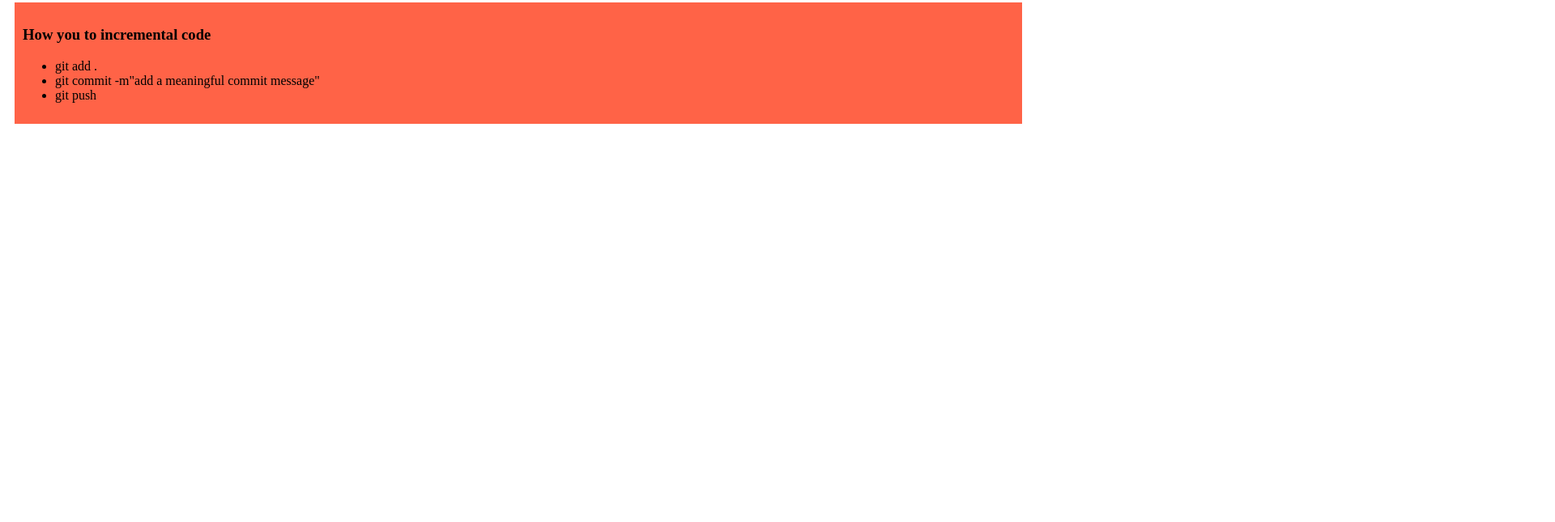
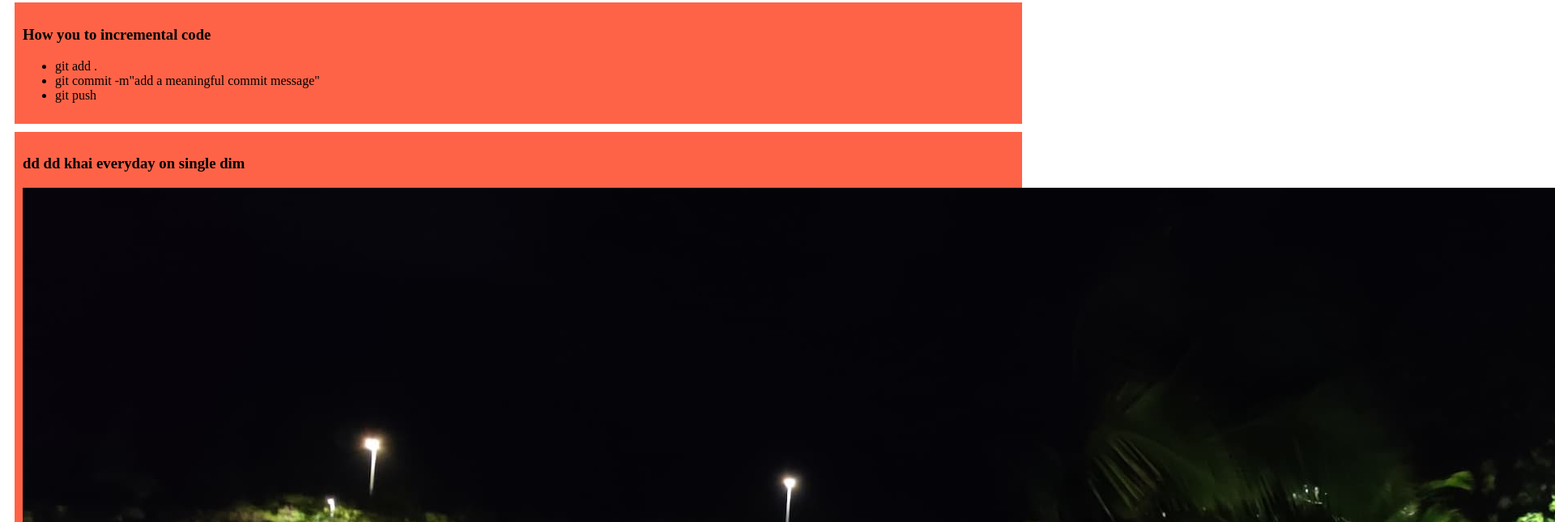
Before and after one commit to istiyak08/my-simple-website, a plain HTML site: page index.html in a window 1280 px wide. Shown: the part 431-1076 px from the top of the page at 81% size, 1920 px wide, since content can reach past the window. Before the commit the page ends 800 px from the top, so only its background shows below. Drawn offline with Linux system fonts and the light colour scheme.

Commit message:
added dd with a dim

```diff
--- a/index.html
+++ b/index.html
@@ -27,5 +27,9 @@
            <li>git push</li>
         </ul>
     </div>
+    <div>
+        <h3>dd dd khai everyday on single dim</h3>
+        <img src="images/dd.jpg" alt="">
+    </div>
 </body>
 </html>
```
Also changed, not shown: images/dd.jpg (added).
